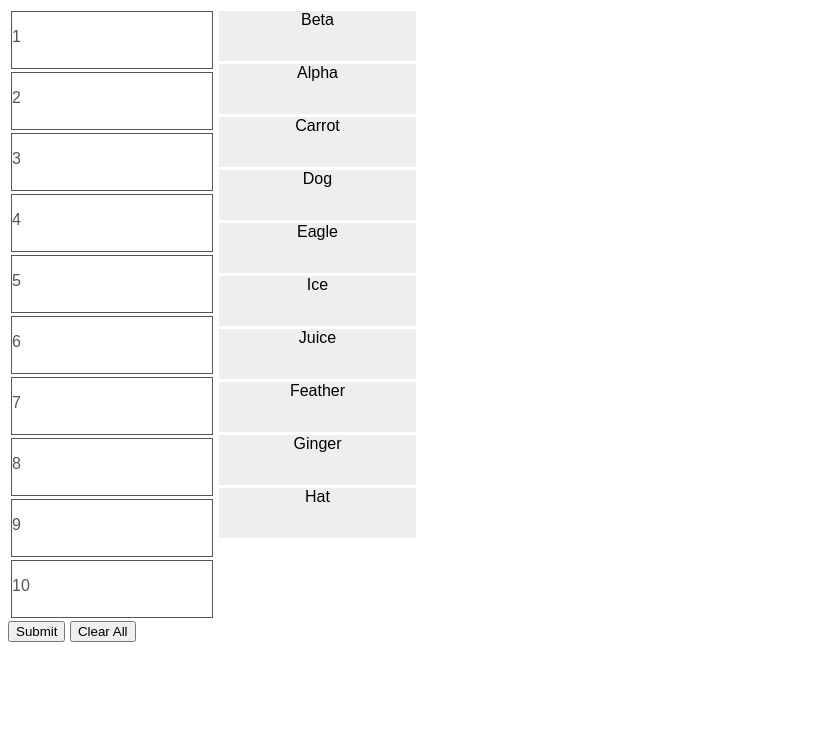
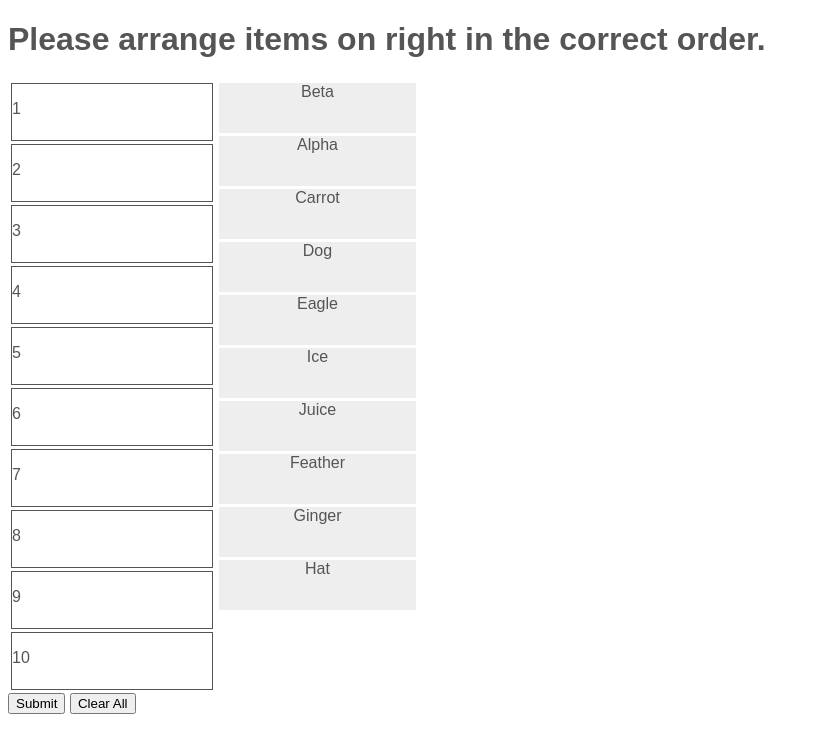
Before and after one commit to dre-allen/codeTests, a plain HTML site: page draganddrop/index.html in a window 1280 px wide. Shown: the whole page, without its empty margins (0-819 px from the left). Drawn offline with Linux system fonts and the light colour scheme.

Commit message:
added page title

```diff
--- a/draganddrop/index.html
+++ b/draganddrop/index.html
@@ -6,6 +6,7 @@
 <style>
 body {
 	font-family:Arial, Helvetica, sans-serif;
+	color:#555;
   	}
 
 #choices {
@@ -63,6 +64,7 @@ body {
 </style>
 </head>
 <body>
+	<h1>Please arrange items on right in the correct order.</h1>
 	<div id="successMessage"><strong>Success!</strong>You choose all the correct answers.</div>
 	<div id="errorMessage"><strong>Please try again.</strong> <em>Wrong answers are highlighted below.</em></div>
 	<div id="answers">
```
